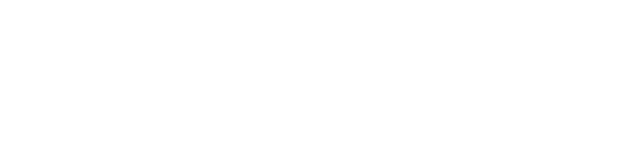
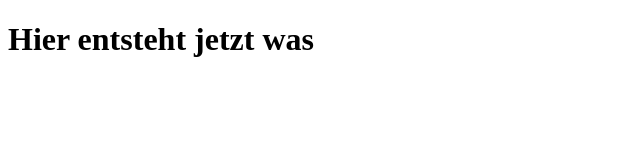
Before and after one commit to Gismo1337/basti, a plain HTML site: page index.html in a window 1280 px wide. Shown: the whole page, without its empty margins (0-640 px from the left). Drawn offline with Linux system fonts and the light colour scheme.

Commit message:
Update index.html

```diff
--- a/index.html
+++ b/index.html
@@ -7,6 +7,7 @@
     <title>Sebastian Richter, Gründer, Fullstack-Entwickler, Podcast-Host</title>
 </head>
 <body>
+    <h1>Hier entsteht jetzt was</h1>
 
 </body>
 </html>
```
